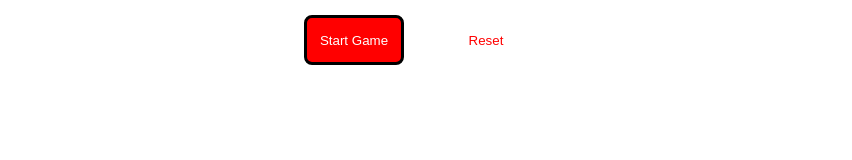
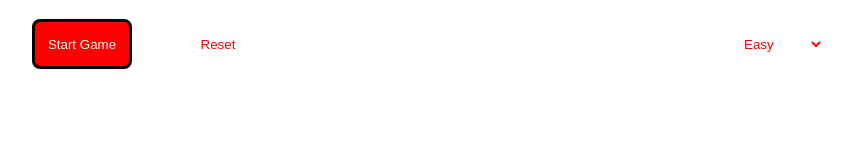
Before and after one commit to edoardorizzo/js-campominato-grid, a plain HTML site: page index.html in a window 1280 px wide. Shown: the whole page, without its empty margins (220-1072 px from the left). Drawn offline with Linux system fonts and the light colour scheme.

Commit message:
refactoring html css

```diff
--- a/assets/style.css
+++ b/assets/style.css
@@ -14,19 +14,19 @@ body{
 }
 
 header{
-    height: 80px;
+    height: 88px;
     margin: auto;
     padding: 1rem;
     display: flex;
     align-items: center;
-    justify-content: center;
+    justify-content: space-around;
 }
 
 button{
     margin: 1rem;
 }
 
-.start_game{
+.primary_btn{
     background-color: red;
     width: 100px;
     height: 50px;
@@ -35,7 +35,7 @@ button{
     border-radius: 8px;
 }
 
-.reset{
+.secondary_btn{
     background-color: rgb(255, 255, 255);
     width: 100px;
     height: 50px;
@@ -43,6 +43,17 @@ button{
     color: rgb(255, 0, 0);
     border-radius: 8px;
 }
+
+select{
+    background-color: white;
+    border: none;
+    color: red;
+    width: 100px;
+    height: 50px;
+    border-radius: 8px;
+    padding: 1rem;
+}
+
 
 .container{
     display: flex;
--- a/index.html
+++ b/index.html
@@ -9,8 +9,18 @@
 </head>
 <body>
     <header>
-        <button class="start_game" type="submit">Start Game</button>
-        <button class="reset" type="submit">Reset</button>
+        <div class="game_button">
+            <button class="start_game primary_btn" type="submit">Start Game</button>
+            <button class="reset secondary_btn" type="submit">Reset</button>
+        </div>
+        <div class="level_btn">
+            <select>
+                <option value="Easy">Easy</option>
+                <option value="Medium">Medium</option>
+                <option value="Hard">Hard</option>
+            </select>
+        </div>
+
     </header>
 
     <div class="main_container d-none">
```
